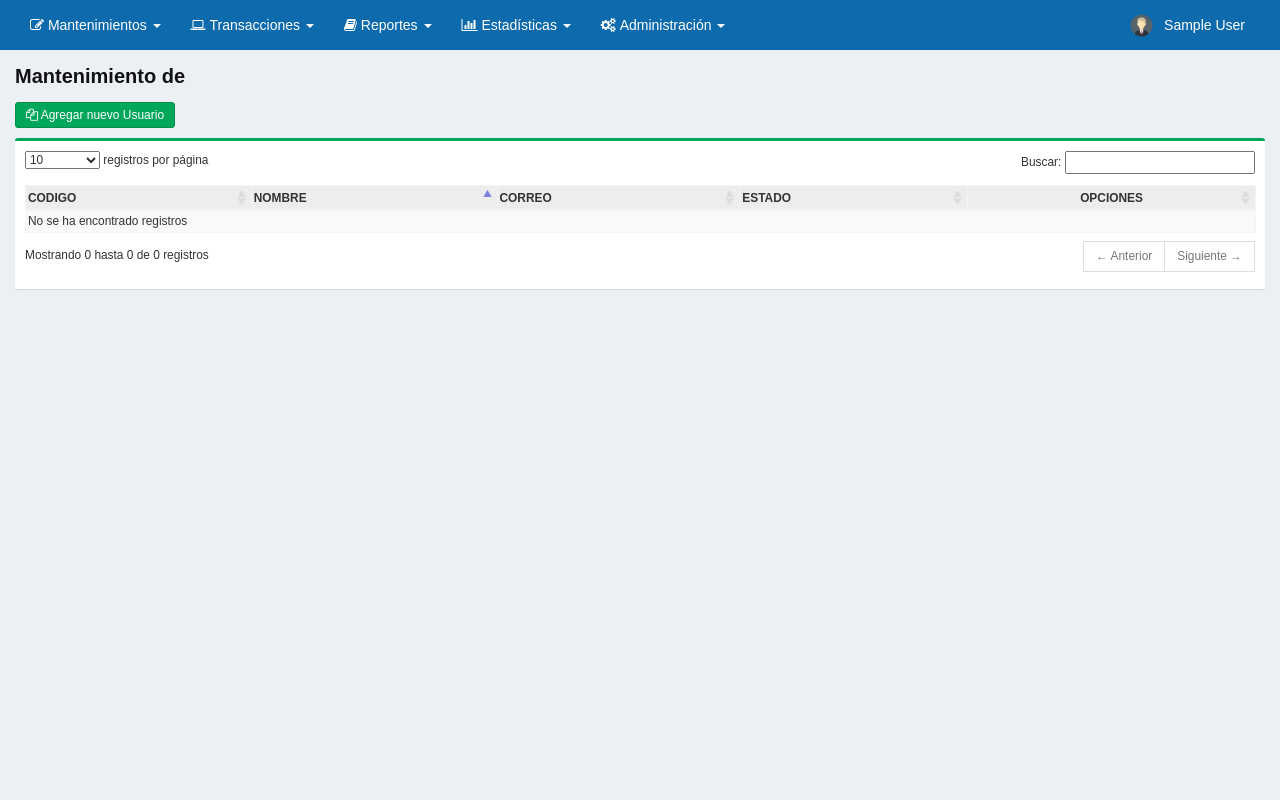
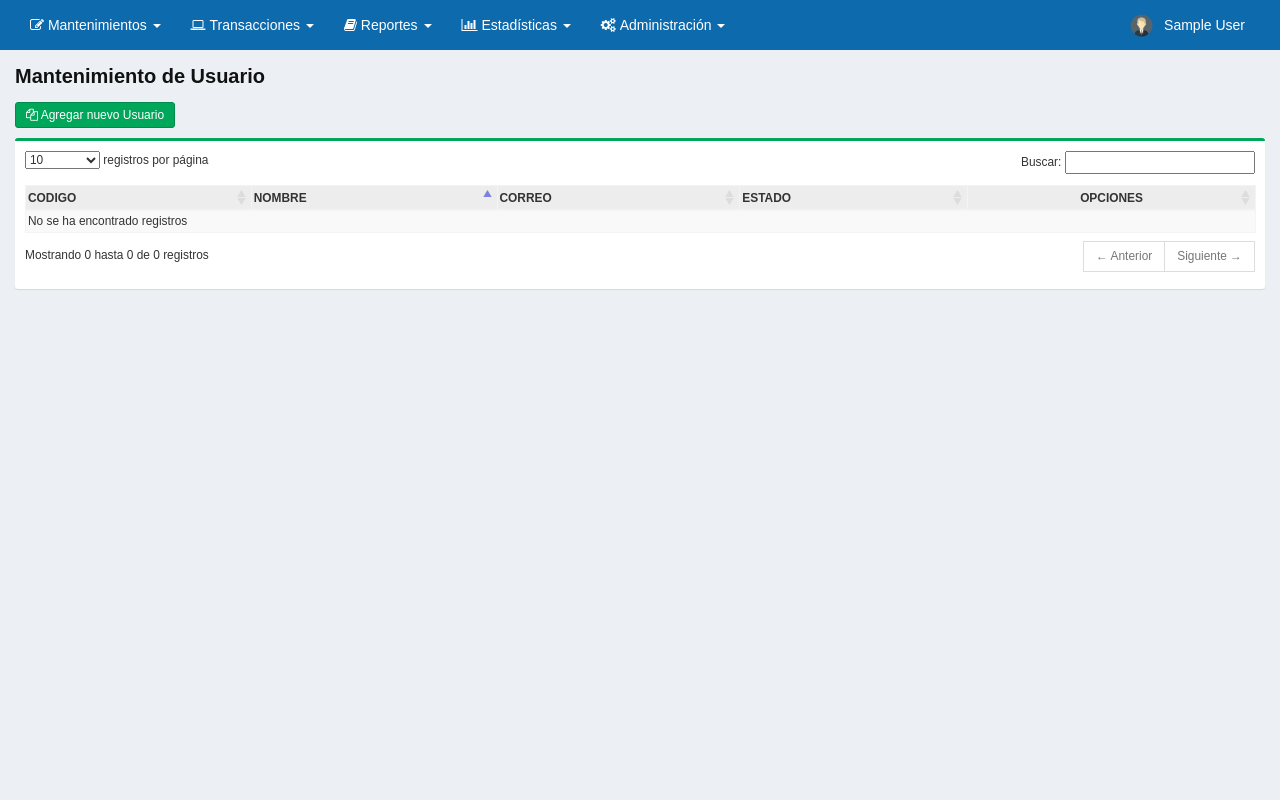
Before and after one commit to diegoalpe/serviagrotesis, a PHP site: page /vista/usuario.vista.php in a window 1280 px wide. Run offline with PHP 8.4, Linux system fonts and the light colour scheme; the visitor is signed in with stand-in values (Sample User, id 1); data that the repository does not hold is empty; some libraries are stand-ins or nearby versions.

Commit message:
'sdsdsdgss'

```diff
--- a/vista/plan-fertilizacion.vista.php
+++ b/vista/plan-fertilizacion.vista.php
@@ -113,7 +113,7 @@
 
                     <div class="row">
                         <div class="col-xs-3">
-                            <select id="cbodepartamento" class="form-control input-sm"></select>
+                            <select id="cboagricultormodal" class="form-control input-sm"></select>
                         </div>
 
                         <div class="col-xs-3">
--- a/vista/usuario.vista.php
+++ b/vista/usuario.vista.php
@@ -27,7 +27,7 @@
             <div class="content-wrapper">
                 <!-- Content Header (Page header) -->
                 <section class="content-header">
-                    <h1 class="text-bold text-black" style="font-size: 20px;">Mantenimiento de</h1>
+                    <h1 class="text-bold text-black" style="font-size: 20px;">Mantenimiento de Usuario</h1>
                 </section>
 
                 <section class="content">
```
